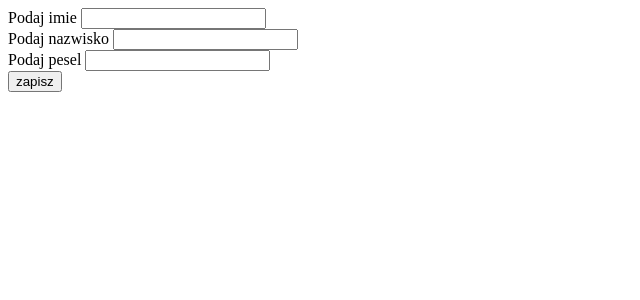
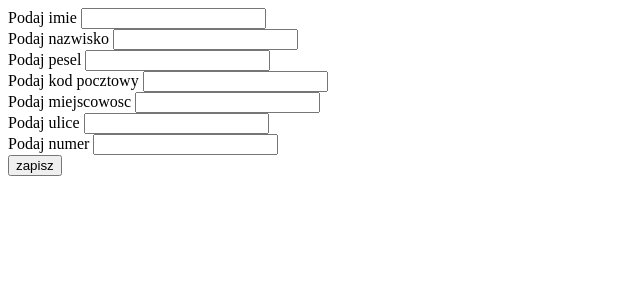
Before and after one commit to GamingFusionXD/ASD, a PHP site: page / in a window 1280 px wide. Shown: the top 300 px of the page, without its empty margins (0-640 px from the left). Run offline with PHP 8.4, Linux system fonts and the light colour scheme.

Commit message:
Add files via upload

```diff
--- a/formularz0102/index.php
+++ b/formularz0102/index.php
@@ -17,6 +17,18 @@
         <label for="pesel">Podaj pesel</label>
         <input type="text" name="pesel" id="pesel">
         </br>
+        <label for="kod_pocztowy">Podaj kod pocztowy</label>
+        <input type="text" name="kod_pocztowy" id="kod_pocztowy">
+        </br>
+        <label for="miejscowosc">Podaj miejscowosc</label>
+        <input type="text" name="miejscowosc" id="miejscowosc">
+        </br>
+        <label for="ulica">Podaj ulice</label>
+        <input type="text" name="ulica" id="ulica">
+        </br>
+        <label for="numer">Podaj numer</label>
+        <input type="text" name="numer" id="numer">
+        </br>
         <input type="submit" value="zapisz">
     </form>
     <?php
@@ -26,16 +38,24 @@
             $imie=$_POST['imie'];
             $nazwisko=$_POST['nazwisko'];
             $pesel=$_POST['pesel'];
-            $insert="insert into dane values(null,'$imie','$nazwisko','$pesel')";
+            $kodpocztowy=$_POST['kod_pocztowy'];
+            $miejscowosc=$_POST['miejscowosc'];
+            $ulica=$_POST['ulica'];
+            $numer=$_POST['numer'];
+            if(empty($pesel)){
+                echo "Dopisz pesel";
+            }
+        else{
+            $insert="insert into dane values(null,'$imie','$nazwisko','$pesel','$kodpocztowy','$miejscowosc','$ulica','$numer')";
             if(mysqli_query($polaczenie,$insert)){
                 echo "dodano do bazy";
-
             }
             else{
                     echo "Błąd";
             }
         }
     }
+    }
     ?>
 </body>
 </html>
```
Lines whose indentation alone changed are shown as unchanged.
